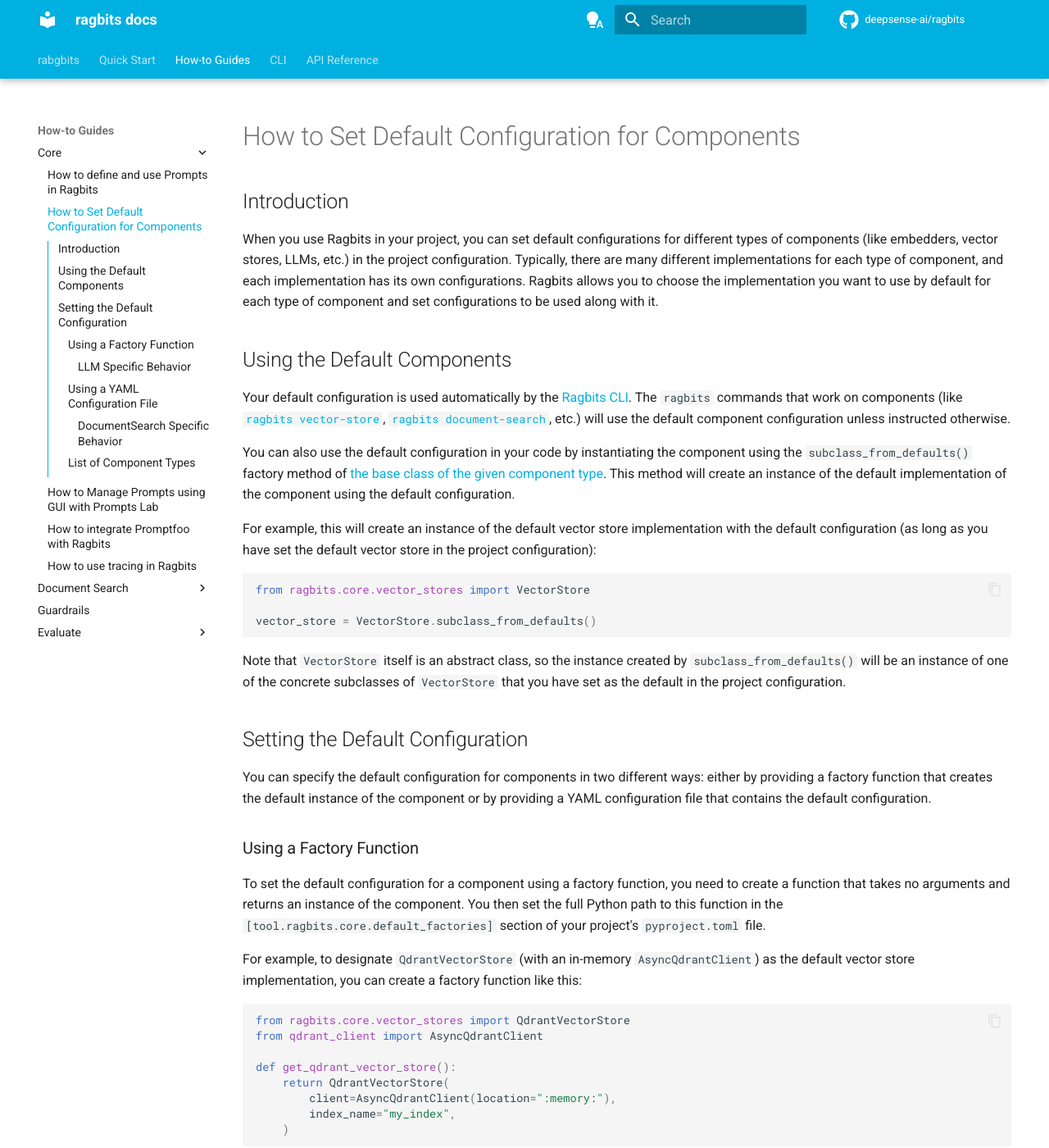
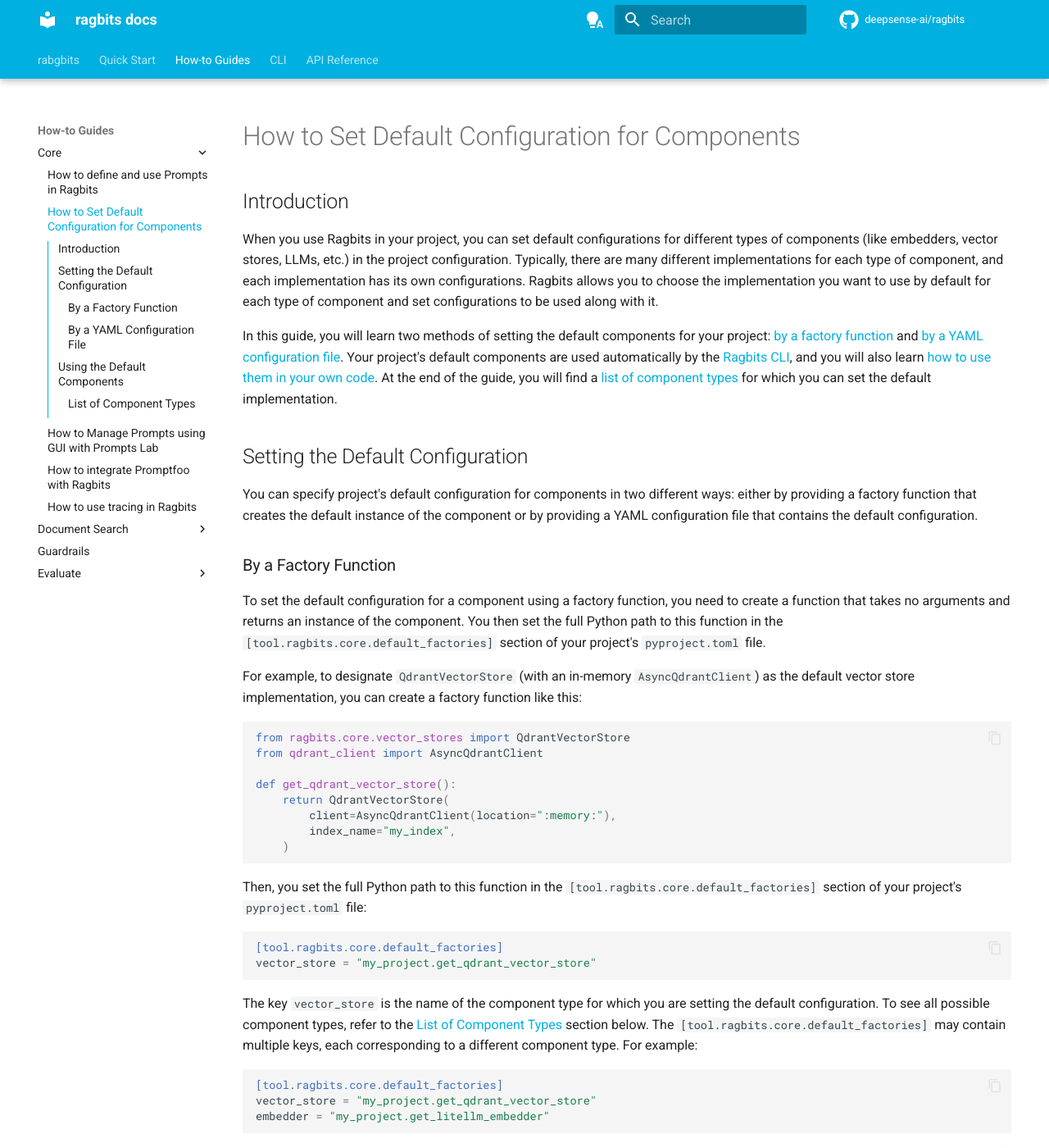
Before and after one commit to deepsense-ai/ragbits, an MkDocs documentation site: the page built from docs/how-to/core/configuration.md, in a window 1280 px wide and 1400 px high. Shown: the whole window at 82% size. Built offline with MkDocs 1.6.1 and Material for MkDocs 9.7.7, drawn with Linux system fonts in a browser that asks for light colours; comment, search, counter and statistics services are not loaded; some of the changed text lies outside the part shown.

Commit message:
Better document structure

````diff
--- a/docs/cli/main.md
+++ b/docs/cli/main.md
@@ -2,7 +2,7 @@
 
 Ragbits comes with a command line interface (CLI) that provides a number of commands for working with the Ragbits platform. It can be accessed by running the `ragbits` command in your terminal.
 
-Functions that operate on Ragbits components (like [`ragbits vector-store`](#ragbits-vector-store)) try to use default values for the components if they are not provided explicitly. To learn how to set these defaults in your project, see the [How to Set Default Configuration for Components](../how-to/core/configuration.md) guide.
+Commands that operate on Ragbits components (like [`ragbits vector-store`](#ragbits-vector-store)) use default components if a component configuration is not explicitly provided. To learn how to set these defaults in your project, see the [How to Set Default Project Configuration for Components](../how-to/core/configuration.md) guide.
 
 ::: mkdocs-click
     :module: ragbits.cli
--- a/docs/how-to/core/configuration.md
+++ b/docs/how-to/core/configuration.md
@@ -3,25 +3,12 @@
 ## Introduction
 When you use Ragbits in your project, you can set default configurations for different types of components (like embedders, vector stores, LLMs, etc.) in the project configuration. Typically, there are many different implementations for each type of component, and each implementation has its own configurations. Ragbits allows you to choose the implementation you want to use by default for each type of component and set configurations to be used along with it.
 
-## Using the Default Components
-Your default configuration is used automatically by the [Ragbits CLI](../../cli/main.md). The `ragbits` commands that work on components (like [`ragbits vector-store`](../../cli/main.md#ragbits-vector-store), [`ragbits document-search`](../../cli/main.md#ragbits-document-search), etc.) will use the default component configuration unless instructed otherwise.
-
-You can also use the default configuration in your code by instantiating the component using the `subclass_from_defaults()` factory method of [the base class of the given component type](#list-of-component-types). This method will create an instance of the default implementation of the component using the default configuration.
-
-For example, this will create an instance of the default vector store implementation with the default configuration (as long as you have set the default vector store in the project configuration):
-
-```python
-from ragbits.core.vector_stores import VectorStore
-
-vector_store = VectorStore.subclass_from_defaults()
-```
-
-Note that `VectorStore` itself is an abstract class, so the instance created by `subclass_from_defaults()` will be an instance of one of the concrete subclasses of `VectorStore` that you have set as the default in the project configuration.
+In this guide, you will learn two methods of setting the default components for your project: [by a factory function](#by-a-factory-function) and [by a YAML configuration file](#by-a-yaml-configuration-file). Your project's default components are used automatically by the [Ragbits CLI](../../cli/main.md), and you will also learn [how to use them in your own code](#using-the-default-components). At the end of the guide, you will find a [list of component types](#list-of-component-types) for which you can set the default implementation.
 
 ## Setting the Default Configuration
-You can specify the default configuration for components in two different ways: either by providing a factory function that creates the default instance of the component or by providing a YAML configuration file that contains the default configuration.
+You can specify project's default configuration for components in two different ways: either by providing a factory function that creates the default instance of the component or by providing a YAML configuration file that contains the default configuration.
 
-### Using a Factory Function
+### By a Factory Function
 To set the default configuration for a component using a factory function, you need to create a function that takes no arguments and returns an instance of the component. You then set the full Python path to this function in the `[tool.ragbits.core.default_factories]` section of your project's `pyproject.toml` file.
 
 For example, to designate `QdrantVectorStore` (with an in-memory `AsyncQdrantClient`) as the default vector store implementation, you can create a factory function like this:
@@ -52,19 +39,20 @@ vector_store = "my_project.get_qdrant_vector_store"
 embedder = "my_project.get_litellm_embedder"
 ```
 
-#### LLM Specific Behavior
-Ragbits can distinguish between LLMs, depending on their capabilities. You can use a special `[tool.ragbits.core.default_llm_factories]` section in your `pyproject.toml` file to set the default LLM factory functions for different types of LLMs. For example:
+<a name="llm-configuration"></a>
+!!! info "LLM Specific Configuration"
+    Ragbits can distinguish between LLMs, depending on their capabilities. You can use a special `[tool.ragbits.core.default_llm_factories]` section in your `pyproject.toml` file to set the default LLM factory functions for different types of LLMs. For example:
 
-```toml
-[tool.ragbits.core.default_llm_factories]
-text = "my_project.get_text_llm"
-vision = "my_project.get_vision_llm"
-structured_output = "my_project.get_structured_output_llm"
-```
+    ```toml
+    [tool.ragbits.core.default_llm_factories]
+    text = "my_project.get_text_llm"
+    vision = "my_project.get_vision_llm"
+    structured_output = "my_project.get_structured_output_llm"
+    ```
 
-The keys in the `[tool.ragbits.core.default_llm_factories]` section are the names of the LLM types for which you are setting the default configuration. The possible LLM types are `text`, `vision`, and `structured_output`. The values are the full Python paths to the factory functions that create instances of the LLMs.
+    The keys in the `[tool.ragbits.core.default_llm_factories]` section are the names of the LLM types for which you are setting the default configuration. The possible LLM types are `text`, `vision`, and `structured_output`. The values are the full Python paths to the factory functions that create instances of the LLMs.
 
-### Using a YAML Configuration File
+### By a YAML Configuration File
 To set the default configuration for a component using a YAML configuration file, you need to create a YAML file that contains the default configuration for different types of components. You then set the path to this file in the `[tool.ragbits.core]` section of your project's `pyproject.toml` file.
 
 For example, to designate `QdrantVectorStore` (with an in-memory `AsyncQdrantClient`) as the default vector store implementation, you can create a YAML file like this:
@@ -103,31 +91,58 @@ embedder:
     model: text-embedding-3-small
 ```
 
-#### DocumentSearch Specific Behavior
-While you can provide `DocumentSearch` with a default configuration in the same way as other components (by setting the `document_search` key in the YAML configuration file), there is also a shortcut. If you don't provide a default configuration for `DocumentSearch` explicitly, it will look for the default configuration of all the components it uses (like `vector_store`, `provider`, `rephraser`, `reranker`, etc.) and use them as its own default configuration. This way, you don't have to configure those components twice (once for `DocumentSearch` and once for the component itself).
+<a name="ds-configuration"></a>
+!!! info "`DocumentSearch` Specific Configuration"
+    While you can provide `DocumentSearch` with a default configuration in the same way as other components (by setting the `document_search` key in the YAML configuration file), there is also a shortcut. If you don't provide a default configuration for `DocumentSearch` explicitly, Ragbits will look for the default configuration of all the components it uses (like `vector_store`, `provider`, `rephraser`, `reranker`, etc.) and use them as its own default configuration. This way, you don't have to configure those components twice (once for `DocumentSearch` and once for the component itself).
 
-This is an example of a YAML configuration file that sets the default configuration for `DocumentSearch` explicitly:
+    This is an example of a YAML configuration file that sets the default configuration for `DocumentSearch` explicitly:
 
-```yaml
-document_search:
-  type: DocumentSearch
-  config:
+    ```yaml
+    document_search:
+      type: DocumentSearch
+      config:
+        embedder:
+          type: NoopEmbeddings
+        vector_store:
+          type: InMemoryVectorStore
+    ```
+
+    This is an example of a YAML configuration file that sets the default configuration for `DocumentSearch` implicitly:
+
+    ```yaml
     embedder:
       type: NoopEmbeddings
     vector_store:
       type: InMemoryVectorStore
+    ```
+
+    In both cases, `DocumentSearch` will use `NoopEmbeddings` as the default embedder and `InMemoryVectorStore` as the default vector store.
+
+
+## Using the Default Components
+Your default configuration is used automatically by the [Ragbits CLI](../../cli/main.md). The `ragbits` commands that work on components (like [`ragbits vector-store`](../../cli/main.md#ragbits-vector-store), [`ragbits document-search`](../../cli/main.md#ragbits-document-search), etc.) will use the default component configuration unless instructed otherwise.
+
+You can also use the default configuration in your code by instantiating the component using the `subclass_from_defaults()` factory method of [the base class of the given component type](#list-of-component-types). This method will create an instance of the default implementation of the component using the default configuration.
+
+For example, this will create an instance of the default vector store implementation with the default configuration (as long as you have set the default vector store in the project configuration):
+
+```python
+from ragbits.core.vector_stores import VectorStore
+
+vector_store = VectorStore.subclass_from_defaults()
 ```
 
-This is an example of a YAML configuration file that sets the default configuration for `DocumentSearch` implicitly:
+Note that `VectorStore` itself is an abstract class, so the instance created by `subclass_from_defaults()` will be an instance of one of the concrete subclasses of `VectorStore` that you have set as the default in the project configuration.
 
-```yaml
-embedder:
-  type: NoopEmbeddings
-vector_store:
-  type: InMemoryVectorStore
-```
 
-In both cases, `DocumentSearch` will use `NoopEmbeddings` as the default embedder and `InMemoryVectorStore` as the default vector store.
+<a name="llm-usage"></a>
+!!! note "LLM Specific Usage"
+    If you [set the default LLM factory functions](#llm-configuration) in the project configuration, you can use the `get_preferred_llm()` function to create an instance of the preferred LLM for a given type. For example:
+
+    ```python
+    from ragbits.core.llms.factory import get_default_llm, LLMType
+    text_llm = get_default_llm(LLMType.TEXT)  # one of: TEXT, VISION, STRUCTURED_OUTPUT
+    ```
 
 ### List of Component Types
 This is the list of component types for which you can set default configuration:
@@ -135,11 +150,11 @@ This is the list of component types for which you can set default configuration:
 | Key                  | Package                   | Base class                                        | Notes                                |
 |----------------------|---------------------------|---------------------------------------------------|--------------------------------------|
 | `embedder`           | `ragbits-core`            | [`Embeddings`][ragbits.core.embeddings.Embeddings]|                                      |
-| `llm`                | `ragbits-core`            | [`LLM`][ragbits.core.llms.LLM]                    | See [LLM Specific Behavior][llm-specific] |
+| `llm`                | `ragbits-core`            | [`LLM`][ragbits.core.llms.LLM]                    | Specifics: [Configuration](#llm-configuration), [Usage](#llm-usage)|
 | `metadata_store`     | `ragbits-core`            | [`MetadataStore`][ragbits.core.metadata_stores.base.MetadataStore]||
 | `vector_store`       | `ragbits-core`            | [`VectorStore`][ragbits.core.vector_stores.base.VectorStore]|          |
 | `history_compressor` | `ragbits-conversations`   | [`ConversationHistoryCompressor`][ragbits.conversations.history.compressors.base.ConversationHistoryCompressor]| |
-| `document_search`    | `ragbits-document-search` | [`DocumentSearch`][ragbits.document_search.DocumentSearch]| See [DocumentSearch Specific Behavior][ds-specific]|
+| `document_search`    | `ragbits-document-search` | [`DocumentSearch`][ragbits.document_search.DocumentSearch]| Specifics: [Configuration](#ds-configuration)|
 | `provider`           | `ragbits-document-search` | [`BaseProvider`][ragbits.document_search.ingestion.providers.base.BaseProvider]||
 | `rephraser`          | `ragbits-document-search` | [`QueryRephraser`][ragbits.document_search.retrieval.rephrasers.QueryRephraser]| |
 | `reranker`           | `ragbits-document-search` | [`Reranker`][ragbits.document_search.retrieval.rerankers.base.Reranker]|      |
````
